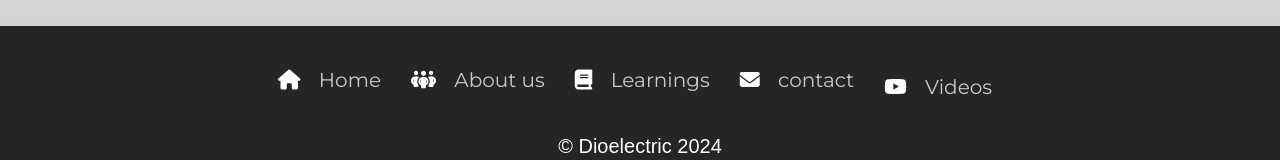
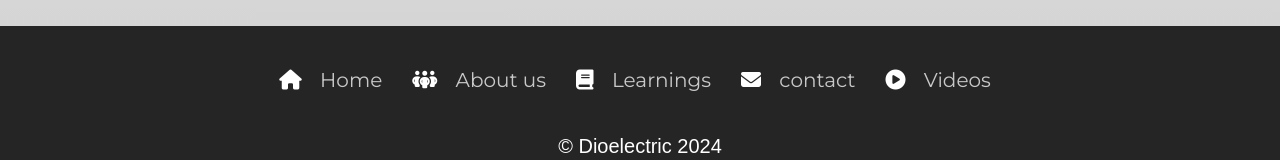
Before and after one commit to Franckou/dioelectric, a plain HTML site: page index.html in a window 1280 px wide. Shown: the part 2249-2409 px from the top of the page. Drawn offline with Linux system fonts and the light colour scheme; a web font is replaced by a local one.

Commit message:
cambia icono de youtube para mejor estetica

```diff
--- a/index.html
+++ b/index.html
@@ -99,7 +99,7 @@
                 <a href="https://gmail.com" class="menu-icon" data-section="menu" data-value="contacto">Contacto</a>
             </li>
             <li class="menu-elem">
-                <i class="fa-brands fa-youtube"></i>
+                <i class="fa-solid fa-circle-play"></i>
                 <a href="https://youtube.com" target="_blank" class="menu-icon">Videos</a>
             </li>
         </ul>
```
